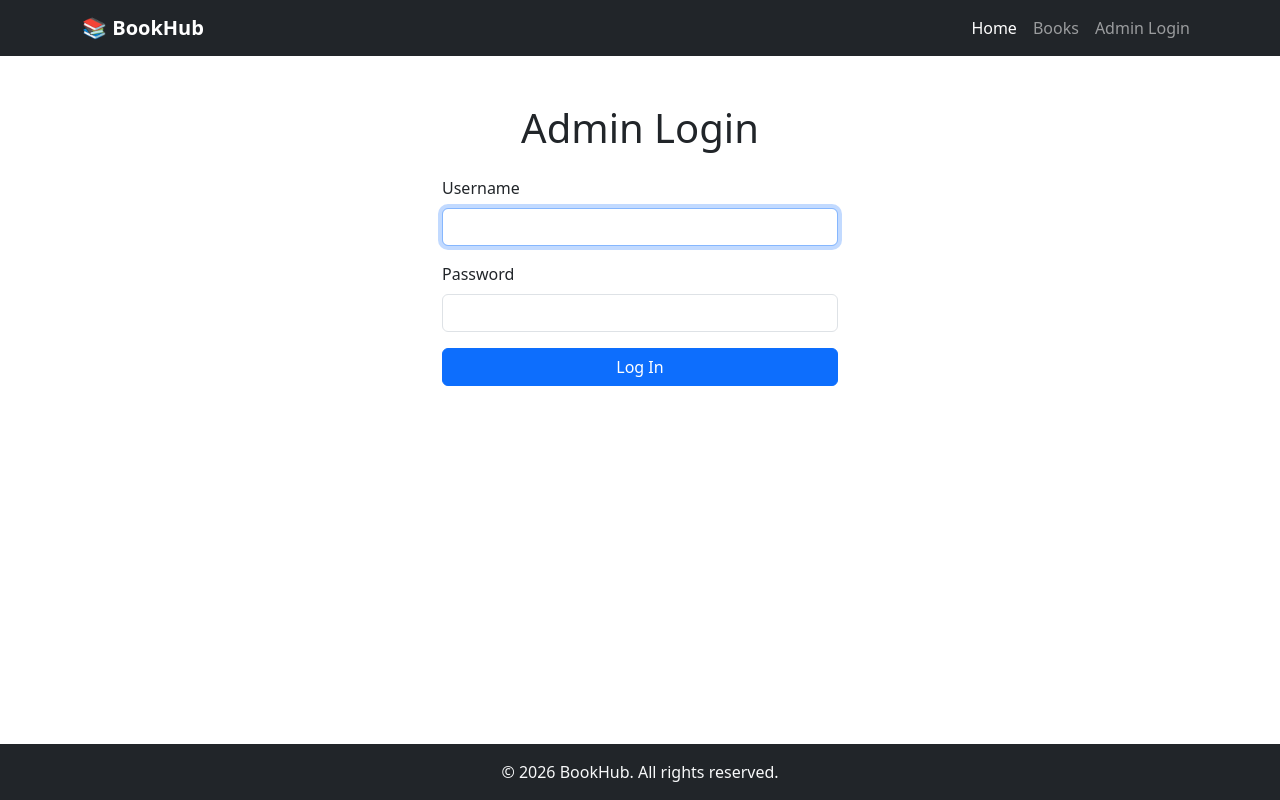
After one commit to Shams7-web/BookHubV1, a Flask app: page /admin/login in a window 1280 px wide. The commit adds this page. Run offline with Flask 3, Linux system fonts and the light colour scheme.

Commit message:
Add admin authentication and image upload

```diff
--- a/app.py
+++ b/app.py
@@ -1,11 +1,80 @@
-from flask import Flask, render_template, request, redirect, url_for
-from models import db, Book
+import os
+import uuid
+from functools import wraps
+
+from flask import Flask, render_template, request, redirect, session, url_for
+from werkzeug.utils import secure_filename
+from models import Admin, db, Book
 
 app = Flask(__name__)
 app.config["SQLALCHEMY_DATABASE_URI"] = "sqlite:///bookhub.db"
 app.config["SQLALCHEMY_TRACK_MODIFICATIONS"] = False
+app.config["SECRET_KEY"] = os.environ.get("SECRET_KEY", "dev-secret-key-change-in-production")
+app.config["MAX_CONTENT_LENGTH"] = 5 * 1024 * 1024  # 5 MB max upload size
+
+DEFAULT_ADMIN_USERNAME = os.environ.get("ADMIN_USERNAME", "admin")
+DEFAULT_ADMIN_PASSWORD = os.environ.get("ADMIN_PASSWORD", "admin123")
+
+ALLOWED_IMAGE_EXTENSIONS = {"jpg", "jpeg", "png"}
+ALLOWED_IMAGE_MIMETYPES = {"image/jpeg", "image/png"}
+UPLOAD_FOLDER = os.path.join(app.root_path, "static", "uploads")
+os.makedirs(UPLOAD_FOLDER, exist_ok=True)
 
 db.init_app(app)
+
+
+def login_required(view_func):
+    @wraps(view_func)
+    def wrapped_view(*args, **kwargs):
+        if not session.get("admin_id"):
+            return redirect(url_for("admin_login", next=request.path))
+        return view_func(*args, **kwargs)
+    return wrapped_view
+
+
+def allowed_image_file(file_storage):
+    filename = file_storage.filename or ""
+    ext = filename.rsplit(".", 1)[-1].lower() if "." in filename else ""
+    return ext in ALLOWED_IMAGE_EXTENSIONS and file_storage.mimetype in ALLOWED_IMAGE_MIMETYPES
+
+
+def save_uploaded_image(file_storage):
+    original_name = secure_filename(file_storage.filename)
+    ext = original_name.rsplit(".", 1)[-1].lower()
+    stored_filename = f"{uuid.uuid4().hex}.{ext}"
+    file_storage.save(os.path.join(UPLOAD_FOLDER, stored_filename))
+    return stored_filename
+
+
+def delete_uploaded_image(filename):
+    if not filename or filename.startswith(("http://", "https://")):
+        return
+    file_path = os.path.join(UPLOAD_FOLDER, filename)
+    if os.path.isfile(file_path):
+        os.remove(file_path)
+
+
+@app.template_global()
+def cover_image_url(image_url):
+    if not image_url:
+        return url_for("static", filename="img/placeholder.svg")
+    if image_url.startswith(("http://", "https://")):
+        return image_url
+    return url_for("static", filename=f"uploads/{image_url}")
+
+
+def seed_admin():
+    if Admin.query.count() > 0:
+        return
+
+    default_admin = Admin(username=DEFAULT_ADMIN_USERNAME)
+    default_admin.set_password(DEFAULT_ADMIN_PASSWORD)
+    db.session.add(default_admin)
+    db.session.commit()
+    print(
+        f"Created default admin account -> username: '{DEFAULT_ADMIN_USERNAME}', "
+        f"password: '{DEFAULT_ADMIN_PASSWORD}'. Please log in and change this password."
+    )
 
 
 def seed_books():
@@ -52,6 +121,7 @@ def seed_books():
 with app.app_context():
     db.create_all()
     seed_books()
+    seed_admin()
 
 
 @app.route("/")
@@ -95,13 +165,49 @@ def book_details(book_id):
     return render_template("book_details.html", book=book)
 
 
+def _safe_next_path(path):
+    if path and path.startswith("/") and not path.startswith("//"):
+        return path
+    return None
+
+
+@app.route("/admin/login", methods=["GET", "POST"])
+def admin_login():
+    if session.get("admin_id"):
+        return redirect(url_for("admin"))
+
+    error = None
+    if request.method == "POST":
+        username = request.form.get("username", "").strip()
+        password = request.form.get("password", "")
+
+        admin_user = Admin.query.filter_by(username=username).first()
+        if admin_user and admin_user.check_password(password):
+            session.clear()
+            session["admin_id"] = admin_user.id
+            next_url = _safe_next_path(request.args.get("next"))
+            return redirect(next_url or url_for("admin"))
+
+        error = "Invalid username or password."
+
+    return render_template("admin_login.html", error=error)
+
+
+@app.route("/admin/logout")
+def admin_logout():
+    session.pop("admin_id", None)
+    return redirect(url_for("admin_login"))
+
+
 @app.route("/admin")
+@login_required
 def admin():
     all_books = Book.query.all()
     return render_template("admin.html", books=all_books)
 
 
 @app.route("/admin/add", methods=["GET", "POST"])
+@login_required
 def add_book():
     if request.method == "POST":
         title = request.form.get("title", "").strip()
@@ -109,7 +215,7 @@ def add_book():
         category = request.form.get("category", "").strip()
         price = request.form.get("price", "").strip()
         description = request.form.get("description", "").strip()
-        image_url = request.form.get("image_url", "").strip()
+        cover_image = request.files.get("cover_image")
 
         errors = []
         if not title:
@@ -130,6 +236,13 @@ def add_book():
             except ValueError:
                 errors.append("Price must be a valid number.")
 
+        image_url = None
+        if cover_image and cover_image.filename:
+            if allowed_image_file(cover_image):
+                image_url = save_uploaded_image(cover_image)
+            else:
+                errors.append("Cover image must be a JPG, JPEG, or PNG file.")
+
         if errors:
             return render_template("add_book.html", errors=errors, form=request.form)
 
@@ -149,6 +262,7 @@ def add_book():
 
 
 @app.route("/admin/edit/<int:book_id>", methods=["GET", "POST"])
+@login_required
 def edit_book(book_id):
     book = Book.query.get_or_404(book_id)
 
@@ -158,7 +272,7 @@ def edit_book(book_id):
         category = request.form.get("category", "").strip()
         price = request.form.get("price", "").strip()
         description = request.form.get("description", "").strip()
-        image_url = request.form.get("image_url", "").strip()
+        cover_image = request.files.get("cover_image")
 
         errors = []
         if not title:
@@ -179,15 +293,25 @@ def edit_book(book_id):
             except ValueError:
                 errors.append("Price must be a valid number.")
 
+        new_image_url = book.image_url
+        if cover_image and cover_image.filename:
+            if allowed_image_file(cover_image):
+                new_image_url = save_uploaded_image(cover_image)
+            else:
+                errors.append("Cover image must be a JPG, JPEG, or PNG file.")
+
         if errors:
             return render_template("edit_book.html", errors=errors, book=book, form=request.form)
+
+        if new_image_url != book.image_url:
+            delete_uploaded_image(book.image_url)
 
         book.title = title
         book.author = author
         book.category = category
         book.price = price_value
         book.description = description
-        book.image_url = image_url
+        book.image_url = new_image_url
         db.session.commit()
         return redirect(url_for("admin"))
 
@@ -195,11 +319,13 @@ def edit_book(book_id):
 
 
 @app.route("/admin/delete/<int:book_id>", methods=["GET", "POST"])
+@login_required
 def delete_book(book_id):
     book = Book.query.get_or_404(book_id)
 
     if request.method == "POST":
         if request.form.get("confirm") == "yes":
+            delete_uploaded_image(book.image_url)
             db.session.delete(book)
             db.session.commit()
         return redirect(url_for("admin"))
--- a/templates/add_book.html
+++ b/templates/add_book.html
@@ -16,7 +16,7 @@
     </div>
     {% endif %}
 
-    <form method="POST" action="{{ url_for('add_book') }}" class="row g-3">
+    <form method="POST" action="{{ url_for('add_book') }}" enctype="multipart/form-data" class="row g-3">
         <div class="col-md-6">
             <label for="title" class="form-label">Title</label>
             <input type="text" class="form-control" id="title" name="title" value="{{ form.get('title', '') }}">
@@ -38,8 +38,8 @@
         </div>
 
         <div class="col-12">
-            <label for="image_url" class="form-label">Image URL</label>
-            <input type="text" class="form-control" id="image_url" name="image_url" value="{{ form.get('image_url', '') }}">
+            <label for="cover_image" class="form-label">Cover Image (JPG, JPEG, or PNG)</label>
+            <input type="file" class="form-control" id="cover_image" name="cover_image" accept=".jpg,.jpeg,.png,image/jpeg,image/png">
         </div>
 
         <div class="col-12">
--- a/templates/admin.html
+++ b/templates/admin.html
@@ -14,6 +14,7 @@
             <thead class="table-dark">
                 <tr>
                     <th>ID</th>
+                    <th>Cover</th>
                     <th>Title</th>
                     <th>Author</th>
                     <th>Category</th>
@@ -27,6 +28,7 @@
                 {% for book in books %}
                 <tr>
                     <td>{{ book.id }}</td>
+                    <td><img src="{{ cover_image_url(book.image_url) }}" alt="{{ book.title }}" style="width: 48px; height: 64px; object-fit: cover;" class="rounded"></td>
                     <td>{{ book.title }}</td>
                     <td>{{ book.author }}</td>
                     <td>{{ book.category }}</td>
--- /dev/null
+++ b/templates/admin_login.html
@@ -0,0 +1,29 @@
+{% extends "base.html" %}
+
+{% block title %}BookHub - Admin Login{% endblock %}
+
+{% block content %}
+<div class="container py-5" style="max-width: 420px;">
+    <h1 class="mb-4 text-center">Admin Login</h1>
+
+    {% if error %}
+    <div class="alert alert-danger">{{ error }}</div>
+    {% endif %}
+
+    <form method="POST" class="row g-3">
+        <div class="col-12">
+            <label for="username" class="form-label">Username</label>
+            <input type="text" class="form-control" id="username" name="username" required autofocus>
+        </div>
+
+        <div class="col-12">
+            <label for="password" class="form-label">Password</label>
+            <input type="password" class="form-control" id="password" name="password" required>
+        </div>
+
+        <div class="col-12">
+            <button type="submit" class="btn btn-primary w-100">Log In</button>
+        </div>
+    </form>
+</div>
+{% endblock %}
--- a/templates/base.html
+++ b/templates/base.html
@@ -31,9 +31,18 @@
                     <li class="nav-item">
                         <a class="nav-link" href="{{ url_for('books') }}">Books</a>
                     </li>
+                    {% if session.get('admin_id') %}
                     <li class="nav-item">
                         <a class="nav-link" href="{{ url_for('admin') }}">Admin Dashboard</a>
                     </li>
+                    <li class="nav-item">
+                        <a class="nav-link" href="{{ url_for('admin_logout') }}">Logout</a>
+                    </li>
+                    {% else %}
+                    <li class="nav-item">
+                        <a class="nav-link" href="{{ url_for('admin_login') }}">Admin Login</a>
+                    </li>
+                    {% endif %}
                 </ul>
             </div>
         </div>
--- a/templates/book_details.html
+++ b/templates/book_details.html
@@ -8,7 +8,7 @@
 
     <div class="row g-5">
         <div class="col-md-4">
-            <img src="{{ book.image_url }}" class="img-fluid rounded shadow-sm" alt="{{ book.title }}">
+            <img src="{{ cover_image_url(book.image_url) }}" class="img-fluid rounded shadow-sm" alt="{{ book.title }}">
         </div>
         <div class="col-md-8">
             <h1>{{ book.title }}</h1>
--- a/templates/books.html
+++ b/templates/books.html
@@ -29,7 +29,7 @@
         {% for book in books %}
         <div class="col-sm-6 col-md-4 col-lg-3">
             <div class="card h-100 shadow-sm">
-                <img src="{{ book.image_url }}" class="card-img-top" alt="{{ book.title }}">
+                <img src="{{ cover_image_url(book.image_url) }}" class="card-img-top" alt="{{ book.title }}">
                 <div class="card-body d-flex flex-column">
                     <h5 class="card-title">{{ book.title }}</h5>
                     <p class="card-text mb-1">by {{ book.author }}</p>
```
Also changed, not shown: models.py (+13 -0 lines), templates/edit_book.html (+9 -3 lines), instance/bookhub.db, static/img/placeholder.svg (added), 2 other files.
